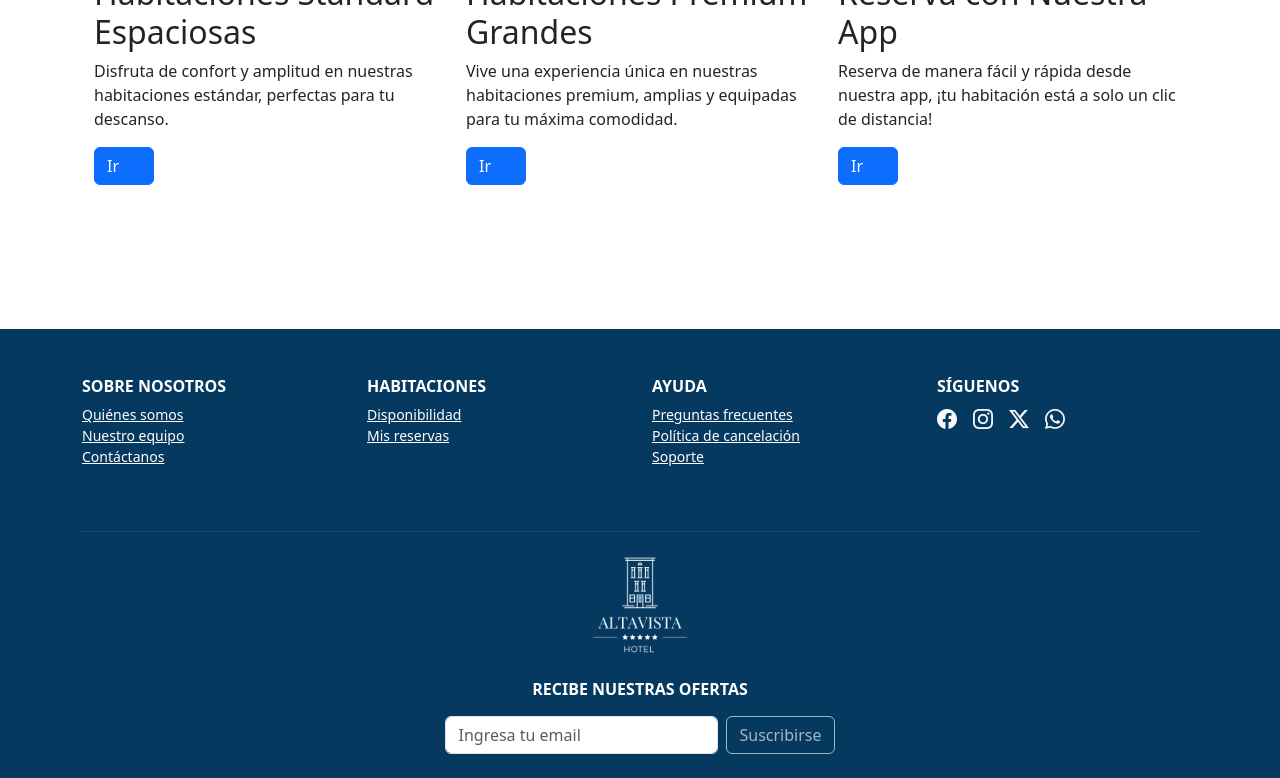
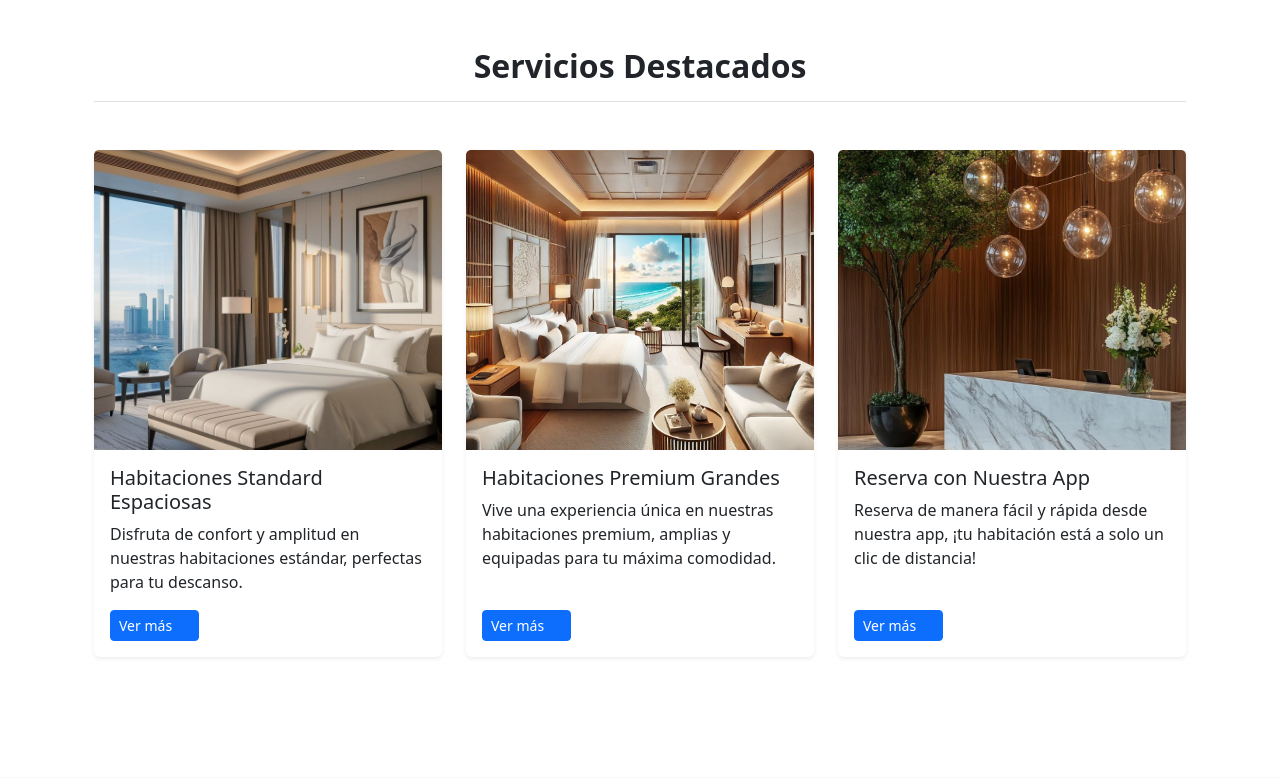
Before and after one commit to crashgluck/hotel_proyecto_duoc, a Django app: page / in a window 1280 px wide. Shown: the part 771-1549 px from the top of the page. Run offline with Django 5.2, Linux system fonts and the light colour scheme.

Commit message:
Se agrega mapa al home y se restructuran las cards

```diff
--- a/static/css/styles.css
+++ b/static/css/styles.css
@@ -6,7 +6,7 @@ html, body {
 
 .carousel-landing {
     width: 100%;
-    height: 400px; /* ajusta según necesites */
+    height: 600px; /* ajusta según necesites */
     background-size: cover;
     background-position: center;
     animation: slide 15s infinite;
@@ -65,3 +65,12 @@ html, body {
 .bg-footer {
     background-color: #053960;
 }
+
+/* Hover y transición para las cards */
+.hover-shadow:hover {
+  transform: translateY(-20px);
+  box-shadow: 0 1rem 3rem rgba(0,0,0,0.2);
+}
+.transition {
+  transition: all 0.3s ease-in-out;
+}
--- a/templates/landing/carousel.html
+++ b/templates/landing/carousel.html
@@ -1,6 +1,11 @@
 <div class="carousel-landing d-flex justify-content-center align-items-center text-center">
   <div class="container text-light">
-    <h1>Bienvenido a nuestro Hotel</h1>
-    <p><a href="{% url 'ver_habitaciones' %}" class="btn btn-primary">Ver Habitaciones</a></p>
+    <h1>Bienvenido a Altavista Hotel</h1>
+    <p>
+      <a href="{% url 'ver_habitaciones' %}" class="btn btn-primary">
+      Ver Habitaciones
+      <i class="bi bi-house-door-fill"></i>
+      </a>
+    </p>
   </div>
 </div>
--- a/templates/landing/features.html
+++ b/templates/landing/features.html
@@ -1,39 +1,92 @@
+{% load static %}
+<!-- Cards -->
+<div class="container px-4 py-5" id="featured-3">
+  <h2 class="pb-3 border-bottom text-center fw-bold mb-5">Servicios Destacados</h2>
 
-<div class="container px-4 py-5" id="featured-3">
-    <h2 class="pb-2 border-bottom">Servicio hotelero</h2>
-    <div class="row g-4 py-5 row-cols-1 row-cols-lg-3">
-      <div class="feature col">
-        <div class="feature-icon bg-primary bg-gradient">
-          <svg class="bi" width="1em" height="1em"><use xlink:href="#collection"/></svg>
+  <div class="row g-4 row-cols-1 row-cols-md-2 row-cols-lg-3">
+
+    <!-- Card 1 -->
+    <div class="col-md-12 mb-4">
+      <div class="card h-100 border-0 shadow-sm hover-shadow transition d-flex flex-column">
+        <img src="{% static 'img/habitacion.jpg' %}" alt="Habitaciones Standard Espaciosas" class="card-img-top" style="height: 300px; object-fit: cover;">
+        <div class="card-body d-flex flex-column">
+          <h5 class="card-title">Habitaciones Standard Espaciosas</h5>
+          <p class="card-text">Disfruta de confort y amplitud en nuestras habitaciones estándar, perfectas para tu descanso.</p>
+          <div class="mt-auto">
+            <a href="{% url 'ver_habitaciones' %}" class="btn btn-primary btn-sm d-inline-flex align-items-center gap-1">
+              Ver más <svg class="bi" width="1em" height="1em"><use xlink:href="#chevron-right"/></svg>
+            </a>
+          </div>
         </div>
-        <h2>Habitaciones Standard Espaciosas</h2>
-        <p>Disfruta de confort y amplitud en nuestras habitaciones estándar, perfectas para tu descanso.</p>
-        <a href="{% url 'ver_habitaciones' %}" class="icon-link btn btn-primary">
-          Ir
-          <svg class="bi" width="1em" height="1em"><use xlink:href="#chevron-right"/></svg>
-        </a>
-      </div>
-      <div class="feature col">
-        <div class="feature-icon bg-primary bg-gradient">
-          <svg class="bi" width="1em" height="1em"><use xlink:href="#people-circle"/></svg>
-        </div>
-        <h2>Habitaciones Premium Grandes</h2>
-        <p>Vive una experiencia única en nuestras habitaciones premium, amplias y equipadas para tu máxima comodidad.</p>
-        <a href="{% url 'ver_habitaciones' %}" class="icon-link btn btn-primary">
-          Ir
-          <svg class="bi" width="1em" height="1em"><use xlink:href="#chevron-right"/></svg>
-        </a>
-      </div>
-      <div class="feature col">
-        <div class="feature-icon bg-primary bg-gradient">
-          <svg class="bi" width="1em" height="1em"><use xlink:href="#toggles2"/></svg>
-        </div>
-        <h2>Reserva con Nuestra App</h2>
-        <p>Reserva de manera fácil y rápida desde nuestra app, ¡tu habitación está a solo un clic de distancia!</p>
-        <a href="{% url 'ver_habitaciones' %}" class="icon-link btn btn-primary">
-          Ir
-          <svg class="bi" width="1em" height="1em"><use xlink:href="#chevron-right"/></svg>
-        </a>
       </div>
     </div>
+
+    <!-- Card 2 -->
+    <div class="col-md-12 mb-4">
+      <div class="card h-100 border-0 shadow-sm hover-shadow transition d-flex flex-column">
+        <img src="{% static 'img/habitacion2.jpg' %}" alt="Habitaciones Premium Grandes" class="card-img-top" style="height: 300px; object-fit: cover;">
+        <div class="card-body d-flex flex-column">
+          <h5 class="card-title">Habitaciones Premium Grandes</h5>
+          <p class="card-text">Vive una experiencia única en nuestras habitaciones premium, amplias y equipadas para tu máxima comodidad.</p>
+          <div class="mt-auto">
+            <a href="{% url 'ver_habitaciones' %}" class="btn btn-primary btn-sm d-inline-flex align-items-center gap-1">
+              Ver más <svg class="bi" width="1em" height="1em"><use xlink:href="#chevron-right"/></svg>
+            </a>
+          </div>
+        </div>
+      </div>
+    </div>
+
+    <!-- Card 3 -->
+    <div class="col-md-12 mb-4">
+      <div class="card h-100 border-0 shadow-sm hover-shadow transition d-flex flex-column">
+        <img src="{% static 'img/reserva.jpg' %}" alt="Reserva con Nuestra App" class="card-img-top" style="height: 300px; object-fit: cover;">
+        <div class="card-body d-flex flex-column">
+          <h5 class="card-title">Reserva con Nuestra App</h5>
+          <p class="card-text">Reserva de manera fácil y rápida desde nuestra app, ¡tu habitación está a solo un clic de distancia!</p>
+          <div class="mt-auto">
+            <a href="{% url 'ver_habitaciones' %}" class="btn btn-primary btn-sm d-inline-flex align-items-center gap-1">
+              Ver más <svg class="bi" width="1em" height="1em"><use xlink:href="#chevron-right"/></svg>
+            </a>
+          </div>
+        </div>
+      </div>
+    </div>
+
   </div>
+</div>
+
+
+  <!-- sec ubicación -->
+  <section class="bg-light text-dark mt-5">
+    <div class="container py-4">
+      <div class="row align-items-center">
+
+        <div class="col-md-6 mb-6">
+          <h6 class="text-uppercase fw-bold">Nuestra ubicación</h6>
+          <p class="text-muted mb-1">Urmeneta 300, Puerto Montt, Chile</p>
+          <p class="text-muted">
+            Estamos ubicados en el corazón de Puerto Montt, Chile. Ven y disfruta de una estancia inolvidable con vistas impresionantes y acceso a las mejores atracciones locales.
+          </p>
+          <a href="https://www.google.com/maps/place/Plaza+de+Armas+Puerto+Montt/@-41.4718691,-72.9395669,18.5z"
+            target="_blank"
+            class="btn btn-primary btn-sm">
+            Abrir en Google Maps
+            <i class="bi bi-geo-alt-fill"></i>
+          </a>
+        </div>
+
+        <!-- Mapa -->
+        <div class="col-md-6 mb-6">
+          <div class="ratio ratio-16x9">
+            <iframe
+              src="https://www.google.com/maps/embed?pb=!1m14!1m8!1m3!1d1056.9460603225607!2d-72.93956691613286!3d-41.47186912688595!3m2!1i1024!2i768!4f13.1!3m3!1m2!1s0x96183a51838a93e1%3A0x380d8e1b3ceaad63!2sPlaza%20de%20Armas%20Puerto%20Montt!5e0!3m2!1ses!2scl!4v1759107803786!5m2!1ses!2scl"
+              width="600" height="450" style="border:0;" allowfullscreen="" loading="lazy"
+              referrerpolicy="no-referrer-when-downgrade">
+            </iframe>
+          </div>
+        </div>
+
+      </div>
+    </div>
+  </section>
--- a/templates/landing/footer.html
+++ b/templates/landing/footer.html
@@ -1,5 +1,5 @@
 {% load static %}
-<footer class="bg-footer text-light pt-5 pb-4 mt-5">
+<footer class="bg-footer text-light pt-5 pb-4 mt-0">
   <div class="container">
     <div class="row">
 
```
Also changed, not shown: static/img/habitacion.jpg (added), static/img/habitacion2.jpg (added), static/img/reserva.jpg (added).
